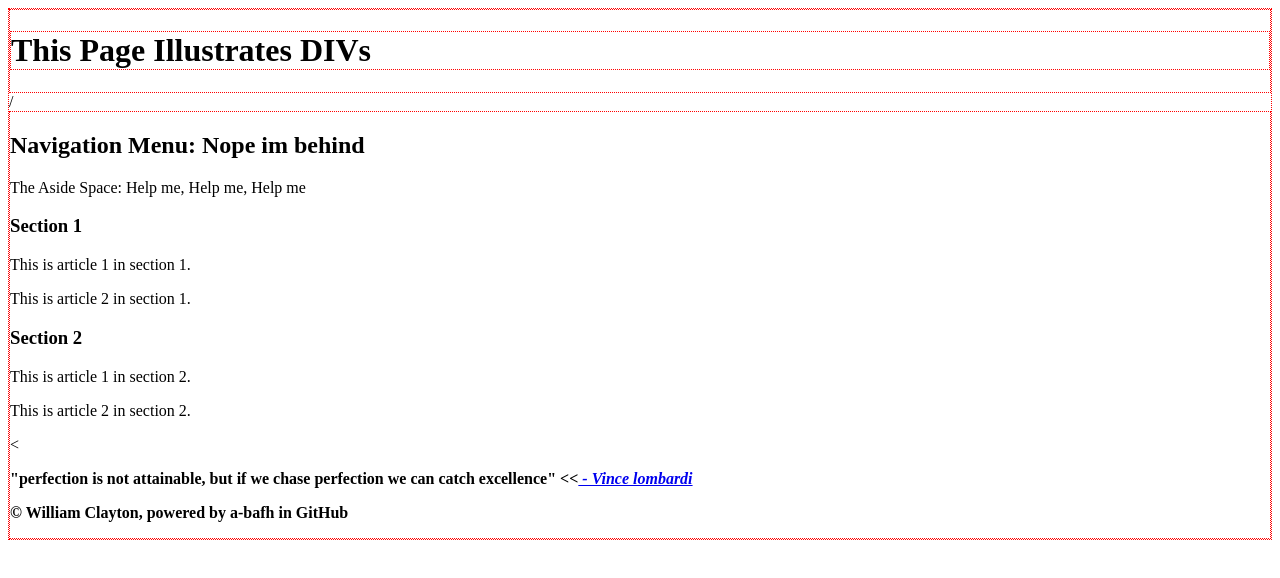
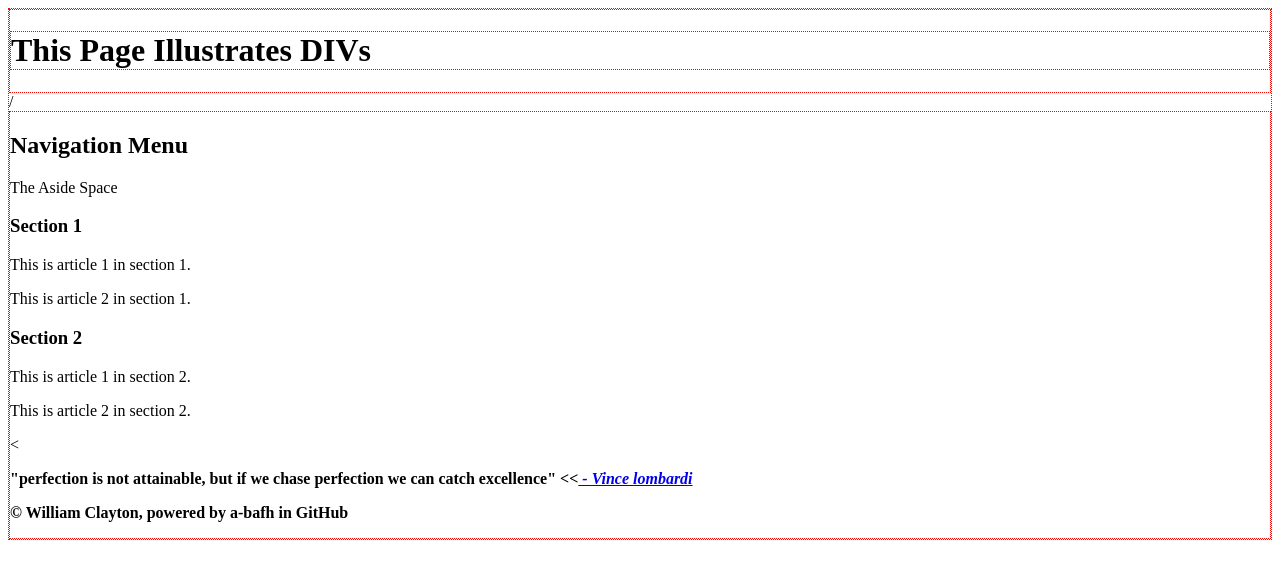
Before and after one commit to a-bafh/Who-am-i, a plain HTML site: page childPages/DIVs.html in a window 1280 px wide. Drawn offline with Linux system fonts and the light colour scheme.

Commit message:
Update DIVs.html

```diff
--- a/childPages/DIVs.html
+++ b/childPages/DIVs.html
@@ -22,9 +22,9 @@ div {border: thin dotted red;}
 
   <div><header><div><h1><div>This Page Illustrates DIVs</div></h1></div></header>/<div>
 
-   <nav><h2>Navigation Menu: Nope im behind</h2></nav>
+   <nav><h2>Navigation Menu</h2></nav>
 
-   <aside><p>The Aside Space: Help me, Help me, Help me</p></aside>
+   <aside><p>The Aside Space</p></aside>
 
    <section>
      <h3>Section 1</h3>
```
